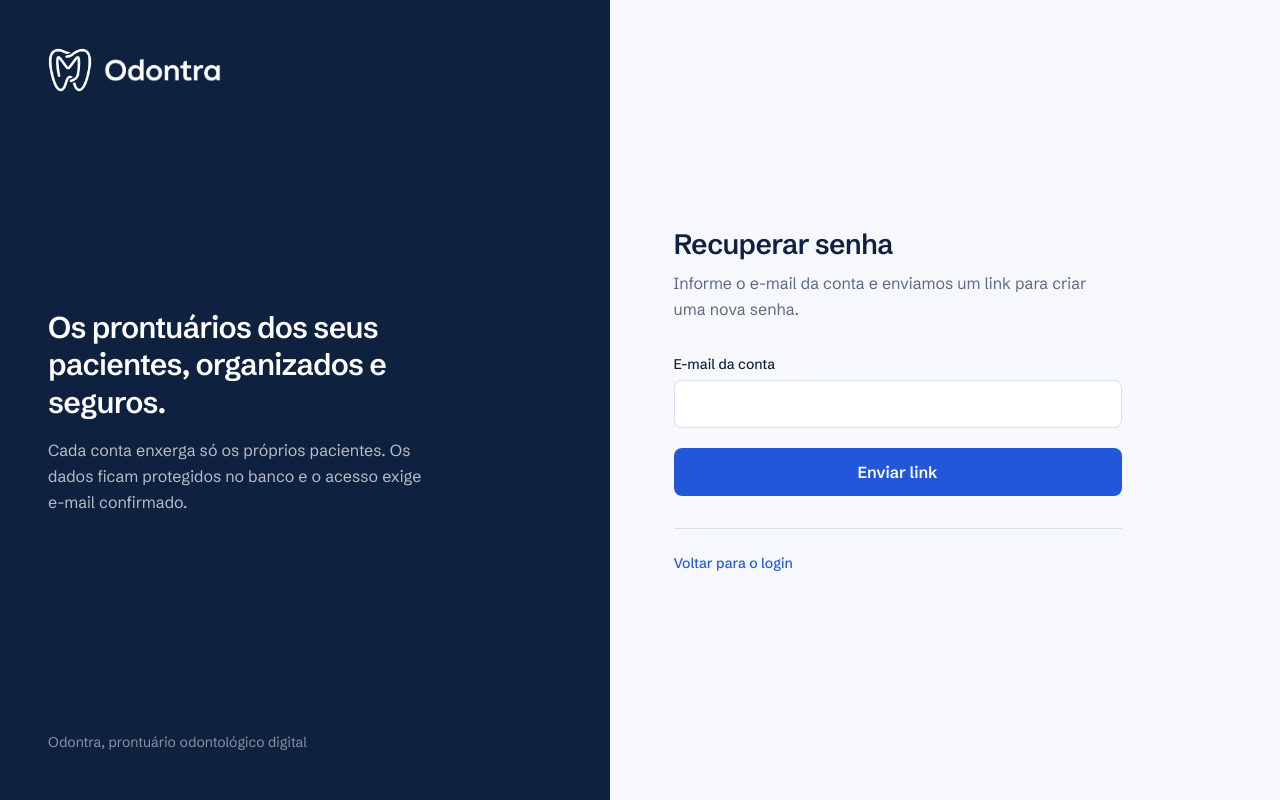
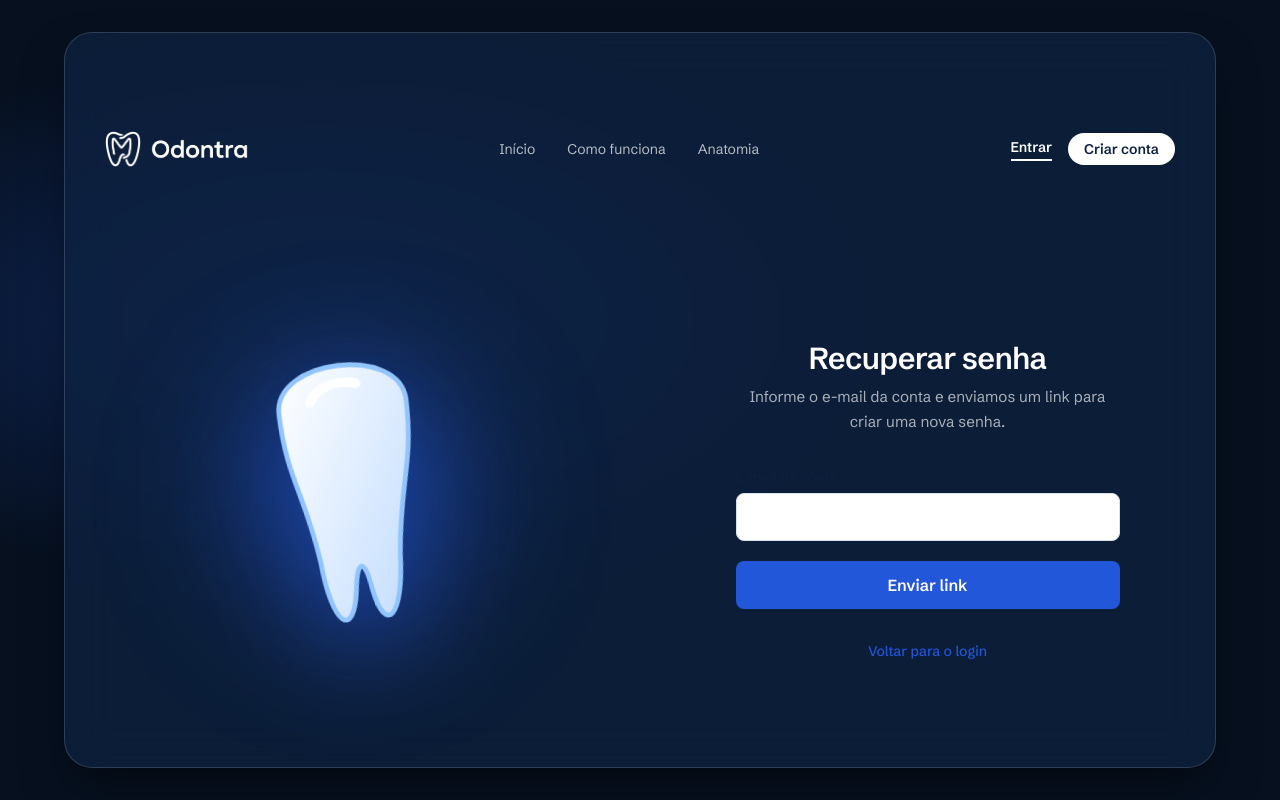
Before and after one commit to dutrathiagodev/Odontra, a Next.js app: page /recuperar-senha in a window 1280 px wide. Built offline with nearby package versions, Linux system fonts and the light colour scheme; no server answers.

Commit message:
style(auth): tela de login com cartao escuro, menu e arte do dente animado

```diff
--- a/presentation/auth/auth-shell.tsx
+++ b/presentation/auth/auth-shell.tsx
@@ -1,35 +1,74 @@
+/* eslint-disable @next/next/no-img-element */
 import Image from "next/image";
 import Link from "next/link";
 import type { ReactNode } from "react";
+import { BigTooth } from "../landing/illustrations";
+import { AUTH_ART } from "./auth-art";
 
-/** Moldura das telas de acesso: marca à esquerda no desktop, formulário em foco no celular. */
-export function AuthShell({ title, description, children, footer }: { title: string; description?: string; children: ReactNode; footer?: ReactNode }) {
+const NAV = [
+  { href: "/", label: "Início" },
+  { href: "/#tour", label: "Como funciona" },
+  { href: "/#anatomia", label: "Anatomia" },
+];
+
+function Art() {
+  if (AUTH_ART.video) {
+    return <video src={AUTH_ART.video} poster={AUTH_ART.image || undefined} autoPlay muted loop playsInline className="h-full w-full object-cover" />;
+  }
+  if (AUTH_ART.image) return <img src={AUTH_ART.image} alt="" className="h-full w-full object-cover" />;
   return (
-    <div className="grid min-h-dvh bg-paper lg:grid-cols-[minmax(0,1fr)_minmax(0,1.1fr)]">
-      <aside className="hidden flex-col justify-between bg-ink p-12 text-white lg:flex">
-        <Link href="/" className="flex items-center gap-3" aria-label="Odontra, página inicial">
-          <Image src="/logo-mark.png" alt="" width={292} height={293} className="h-11 w-11" priority />
-          <Image src="/logo-wordmark.png" alt="Odontra" width={573} height={118} className="h-6 w-auto" priority />
+    <div className="relative grid h-full w-full place-items-center">
+      <div className="absolute h-64 w-64 rounded-full bg-accent/35 blur-3xl" />
+      <BigTooth style={{ "--r": "-8deg" } as React.CSSProperties} className="animate-float-tooth relative h-64 drop-shadow-[0_30px_50px_rgba(35,87,217,0.55)] sm:h-80" />
+    </div>
+  );
+}
+
+/**
+ * Telas de acesso no estilo da referência: cartão escuro sobre a arte desfocada,
+ * menu no topo, arte à esquerda e formulário à direita.
+ */
+export function AuthShell({ title, description, children, footer, mode = "signin" }: { title: string; description?: string; children: ReactNode; footer?: ReactNode; mode?: "signin" | "signup" | "other" }) {
+  return (
+    <div className="relative isolate min-h-dvh overflow-hidden bg-[#06101f] px-3 py-3 sm:px-6 sm:py-8">
+      <div className="pointer-events-none absolute inset-0 -z-10" aria-hidden>
+        {AUTH_ART.image ? (
+          <img src={AUTH_ART.image} alt="" className="h-full w-full scale-125 object-cover opacity-40 blur-2xl" />
+        ) : (
+          <div className="h-full w-full bg-[radial-gradient(60%_50%_at_25%_40%,rgba(35,87,217,0.35),transparent_70%)]" />
+        )}
+      </div>
+
+      <div className="mx-auto grid min-h-[calc(100dvh-1.5rem)] max-w-6xl overflow-hidden rounded-[28px] border border-white/15 bg-ink/75 text-white shadow-2xl shadow-black/50 backdrop-blur-xl sm:min-h-[calc(100dvh-4rem)] lg:grid-cols-2">
+        <header className="flex items-center justify-between px-5 pt-5 sm:px-10 sm:pt-8 lg:col-span-2">
+          <Link href="/" className="flex items-center gap-2.5" aria-label="Odontra, página inicial">
+            <Image src="/logo-mark.png" alt="" width={292} height={293} className="h-9 w-9" priority />
+            <Image src="/logo-wordmark.png" alt="Odontra" width={573} height={118} className="hidden h-5 w-auto sm:block" priority />
           </Link>
-        <div className="max-w-sm">
-          <p className="text-3xl font-semibold leading-tight tracking-tight">Os prontuários dos seus pacientes, organizados e seguros.</p>
-          <p className="mt-4 text-base leading-relaxed text-white/70">Cada conta enxerga só os próprios pacientes. Os dados ficam protegidos no banco e o acesso exige e-mail confirmado.</p>
+          <nav className="hidden items-center gap-8 text-sm text-white/70 md:flex">
+            {NAV.map((item) => (
+              <Link key={item.href} href={item.href} className="transition-colors hover:text-white">{item.label}</Link>
+            ))}
+          </nav>
+          <div className="flex items-center gap-4 text-sm">
+            <Link href="/entrar" className={`pb-0.5 ${mode === "signin" ? "border-b-2 border-white font-semibold text-white" : "text-white/70 hover:text-white"}`}>Entrar</Link>
+            <Link href="/cadastro" className={`rounded-full px-4 py-1.5 font-semibold ${mode === "signup" ? "bg-accent text-white" : "bg-white text-ink"}`}>Criar conta</Link>
           </div>
-        <p className="text-sm text-white/50">Odontra, prontuário odontológico digital</p>
-      </aside>
+        </header>
 
-      <main className="flex flex-col px-5 py-8 sm:px-10 lg:justify-center lg:px-16">
-        <Link href="/" className="mb-10 flex items-center gap-2.5 lg:hidden" aria-label="Odontra, página inicial">
-          <Image src="/logo-mark.png" alt="" width={292} height={293} className="h-9 w-9 brightness-0" priority />
-          <Image src="/logo-wordmark.png" alt="Odontra" width={573} height={118} className="h-5 w-auto brightness-0" priority />
-        </Link>
-        <div className="w-full max-w-md">
-          <h1 className="text-[1.75rem] font-semibold leading-tight tracking-tight text-ink">{title}</h1>
-          {description && <p className="mt-2 text-base leading-relaxed text-muted">{description}</p>}
+        <div className="relative h-56 sm:h-72 lg:h-auto">
+          <Art />
+        </div>
+
+        <main className="flex items-center justify-center px-5 pb-10 sm:px-10 lg:py-10">
+          <div className="w-full max-w-sm">
+            <h1 className="text-center text-[1.9rem] font-semibold leading-tight tracking-tight">{title}</h1>
+            {description && <p className="mt-2 text-center text-[0.95rem] leading-relaxed text-white/65">{description}</p>}
             <div className="mt-8">{children}</div>
-          {footer && <div className="mt-8 border-t border-line pt-6 text-sm text-muted">{footer}</div>}
+            {footer && <div className="mt-8 text-center text-sm text-white/65">{footer}</div>}
           </div>
         </main>
       </div>
+    </div>
   );
 }
```
Lines whose indentation alone changed are shown as unchanged.
